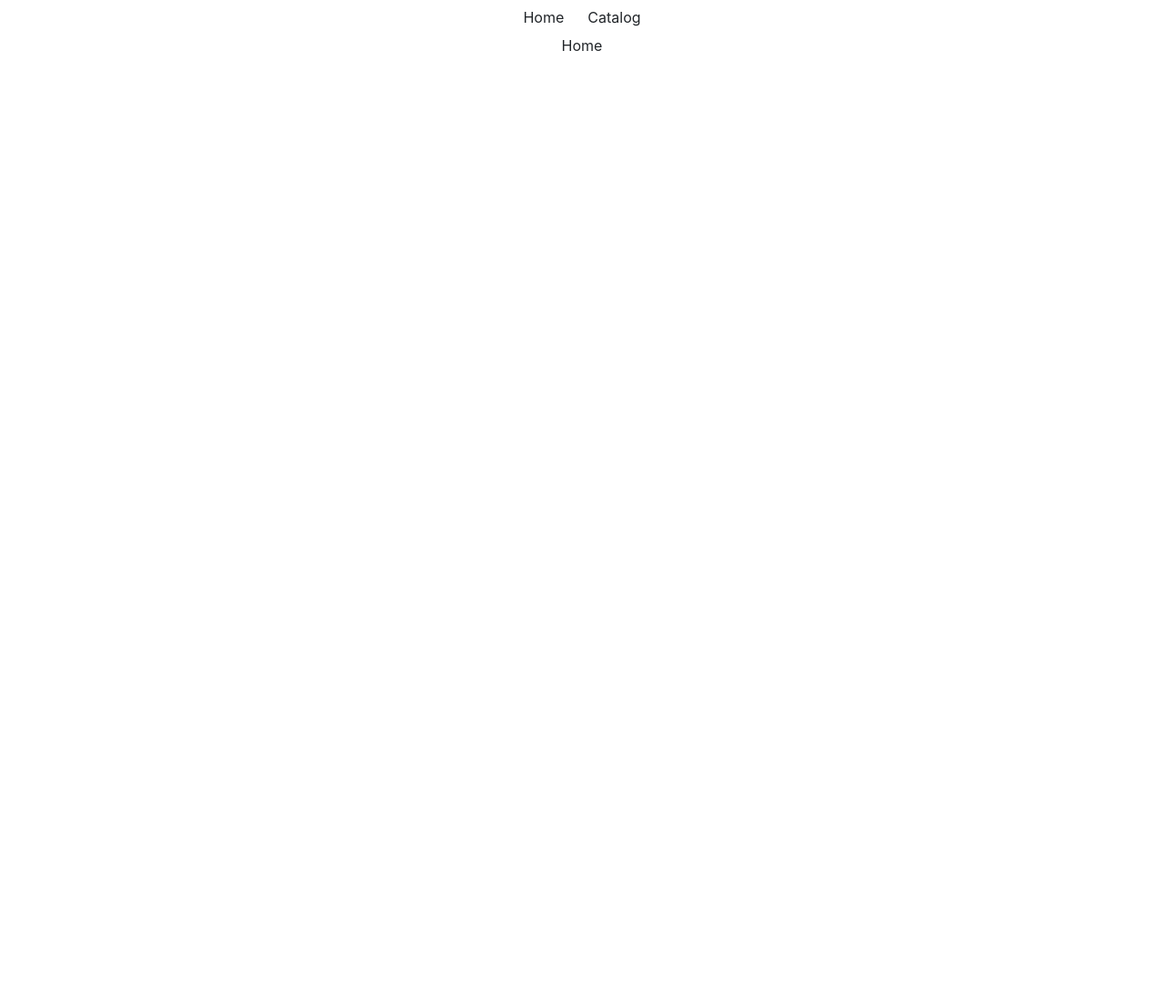
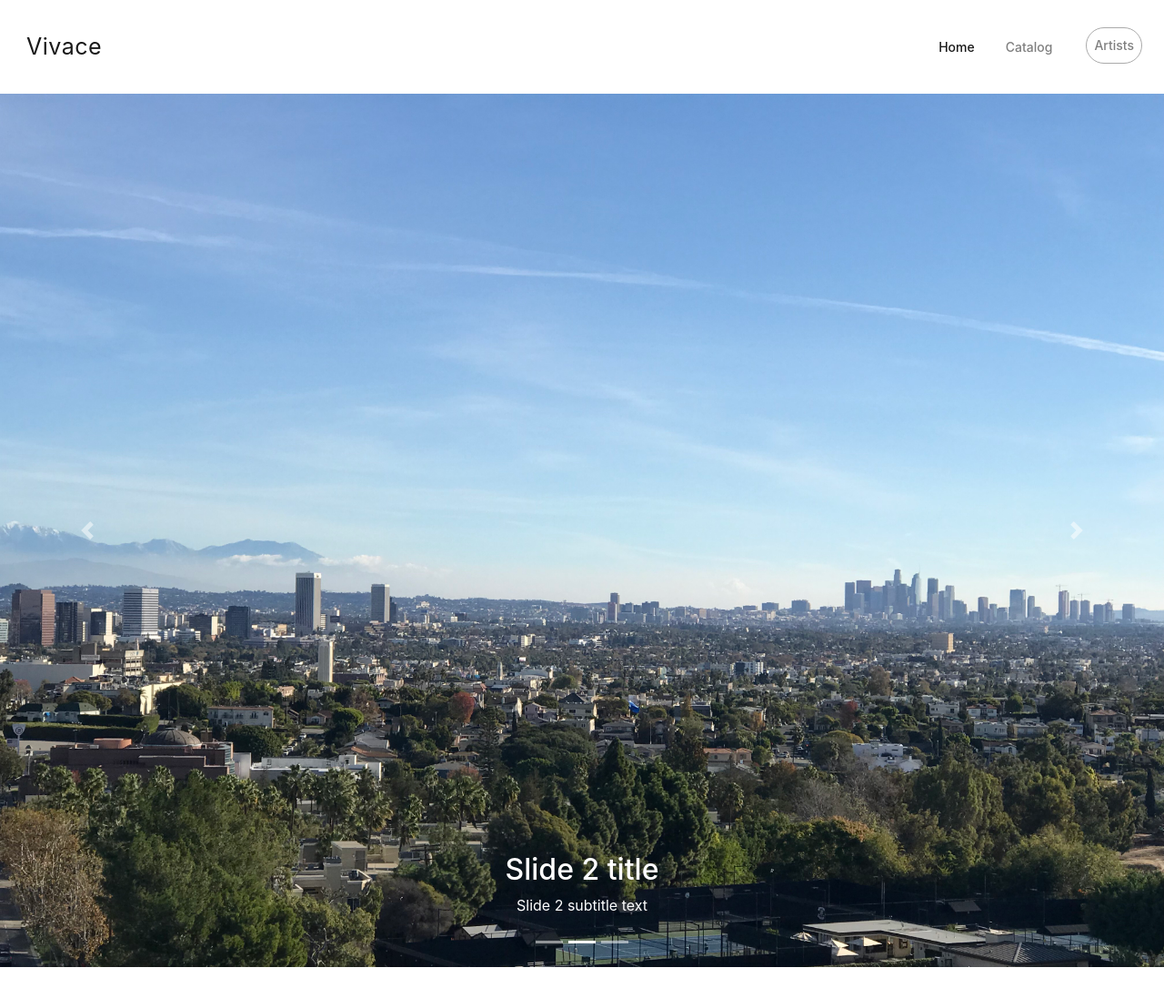
Before and after one commit to ontometrics/vivace-react, a React (Create React App) app in the folder vivace/: page /HomePage in a window 1280 px wide. Shown: the top 1097 px of the page at 91% size. Before the commit the page ends 800 px from the top, so only its background shows below. Built offline with nearby package versions, Linux system fonts and the light colour scheme.

Commit message:
adding artist page, updated missing image link, added items to hompage, updated the navbar

```diff
--- a/vivace/src/App.js
+++ b/vivace/src/App.js
@@ -3,6 +3,7 @@ import Navbar from "./components/Navbar";
 import "./App.css";
 import Catalog from "./components/Catalog";
 import HomePage from "./components/HomePage";
+import ArtistPage from "./components/ArtistPage";
 import { Route, Switch, Redirect } from "react-router-dom";
 
 class App extends Component {
@@ -13,6 +14,7 @@ class App extends Component {
         <Switch>
           <Route exact path="/Catalog" component={Catalog} />
           <Route exact path="/HomePage" component={HomePage} />
+          <Route exact path="/artists" component={ArtistPage} />
           <Redirect to="/HomePage" />
         </Switch>
       </div>
--- a/vivace/src/api/albums.json
+++ b/vivace/src/api/albums.json
@@ -418,7 +418,7 @@
     {
         "id": 7,
         "cd_name": "Erno Neufeld, Echoes and Encores for Violin",
-        "image_url": "img/albums/EchoesCvr.jpg",
+        "image_url": "img/albums/EchosCvr.jpg",
         "itunes": "http://itunes.apple.com/WebObjects/MZStore.woa/wa/viewAlbum?id=263181281&s=143441",
         "description": "Erno Neufeld, concert master at Universal Studios over two decades, is accompanied by his wife Sylvia, in private recordings from the 1940s and 1950s.",
         "buy_link": "",
--- /dev/null
+++ b/vivace/src/components/ArtistPage.js
@@ -0,0 +1,14 @@
+import React from "react";
+import Carousel from "./Carousel.js";
+import Catalog from "./Catalog.js"
+class ArtistPage extends React.Component {
+  render() {
+    return (
+      <div>
+        <h1>Put some artists or somethin here..</h1>
+      </div>
+    );
+  }
+}
+
+export default ArtistPage;
--- /dev/null
+++ b/vivace/src/components/Carousel.js
@@ -0,0 +1,48 @@
+import React, { Component } from "react";
+
+class Carousel extends React.Component {
+    render() {
+      return (
+        <div id="carouselExampleIndicators" class="carousel slide" data-ride="carousel">
+            <ol class="carousel-indicators">
+              <li data-target="#carouselExampleIndicators" data-slide-to="0" class="active"></li>
+              <li data-target="#carouselExampleIndicators" data-slide-to="1"></li>
+              <li data-target="#carouselExampleIndicators" data-slide-to="2"></li>
+            </ol>
+            <div class="carousel-inner" role="listbox">
+              <div class="carousel-item active">
+                <img class="d-block img-fluid" src="img/IMG_2495.jpg" alt="First slide"/>
+                <div class="carousel-caption d-none d-md-block">
+                  <h2>Slide 1 title</h2>
+                  <p>Slide 1 subtitle text</p>
+                </div>
+              </div>
+              <div class="carousel-item">
+                <img class="d-block img-fluid" src="img/IMG_2495.jpg" alt="Second slide"/>
+                <div class="carousel-caption d-none d-md-block">
+                  <h2>Slide 2 title</h2>
+                  <p>Slide 2 subtitle text</p>
+                </div>
+              </div>
+              <div class="carousel-item">
+                <img class="d-block img-fluid" src="img/IMG_2495.jpg" alt="Third slide"/>
+                <div class="carousel-caption d-none d-md-block">
+                  <h2>Slide 3 title</h2>
+                  <p>Slide 3 subtitle text</p>
+                </div>
+              </div>
+            </div>
+            <a class="carousel-control-prev" href="#carouselExampleIndicators" role="button" data-slide="prev">
+              <span class="carousel-control-prev-icon" aria-hidden="true"></span>
+              <span class="sr-only">Previous</span>
+            </a>
+            <a class="carousel-control-next" href="#carouselExampleIndicators" role="button" data-slide="next">
+              <span class="carousel-control-next-icon" aria-hidden="true"></span>
+              <span class="sr-only">Next</span>
+            </a>
+          </div>
+      );
+    }
+}
+
+export default Carousel;
--- a/vivace/src/components/Catalog.js
+++ b/vivace/src/components/Catalog.js
@@ -28,7 +28,6 @@ class Catalog extends React.Component {
 
     return (
       <div>
-        Catalog
         {console.log(this.state.modalData)}
         <div className="gallery-portfolio">
           <div className="container no-override">
--- a/vivace/src/components/HomePage.js
+++ b/vivace/src/components/HomePage.js
@@ -1,8 +1,14 @@
 import React from "react";
-
+import Carousel from "./Carousel.js";
+import Catalog from "./Catalog.js"
 class Homepage extends React.Component {
   render() {
-    return <div>Home</div>;
+    return (
+      <div>
+        <Carousel/>
+        <Catalog/>
+      </div>
+    );
   }
 }
 
--- a/vivace/src/components/Navbar.js
+++ b/vivace/src/components/Navbar.js
@@ -5,12 +5,35 @@ class Navbar extends React.Component {
   render() {
     return (
       <div>
-        <NavLink className="btn green" to="/homepage">
-          Home
-        </NavLink>
-        <NavLink className="btn green" to="/catalog">
-          Catalog
-        </NavLink>
+        <nav class="navbar navbar-light navbar-expand-lg" role="navigation">
+          <button class="navbar-toggler" data-toggle="collapse" data-target="#navbar-collapse">
+            <span class="navbar-toggler-icon"></span>
+          </button>
+
+          <NavLink className="btn green navbar-brand" to="/homepage">
+                  Vivace
+          </NavLink>
+
+          <div class="collapse navbar-collapse justify-content-end" id="navbar-collapse">
+            <ul class="navbar-nav">
+              <li class="nav-item">
+                <NavLink className="btn green nav-link" to="/homepage">
+                  Home
+                </NavLink>
+              </li>
+              <li class="nav-item">
+                <NavLink className="btn green nav-link" to="/catalog">
+                  Catalog
+                </NavLink>
+              </li>
+              <li class="nav-item">
+                <NavLink className="btn green nav-link nav-link--rounded" to="/artists">
+                  Artists
+                </NavLink>
+              </li>
+            </ul>
+          </div>
+        </nav>
       </div>
     );
   }
```
Also changed, not shown: vivace/public/img/IMG_2495.jpg (added), vivace/src/components/Footer.js (added).
